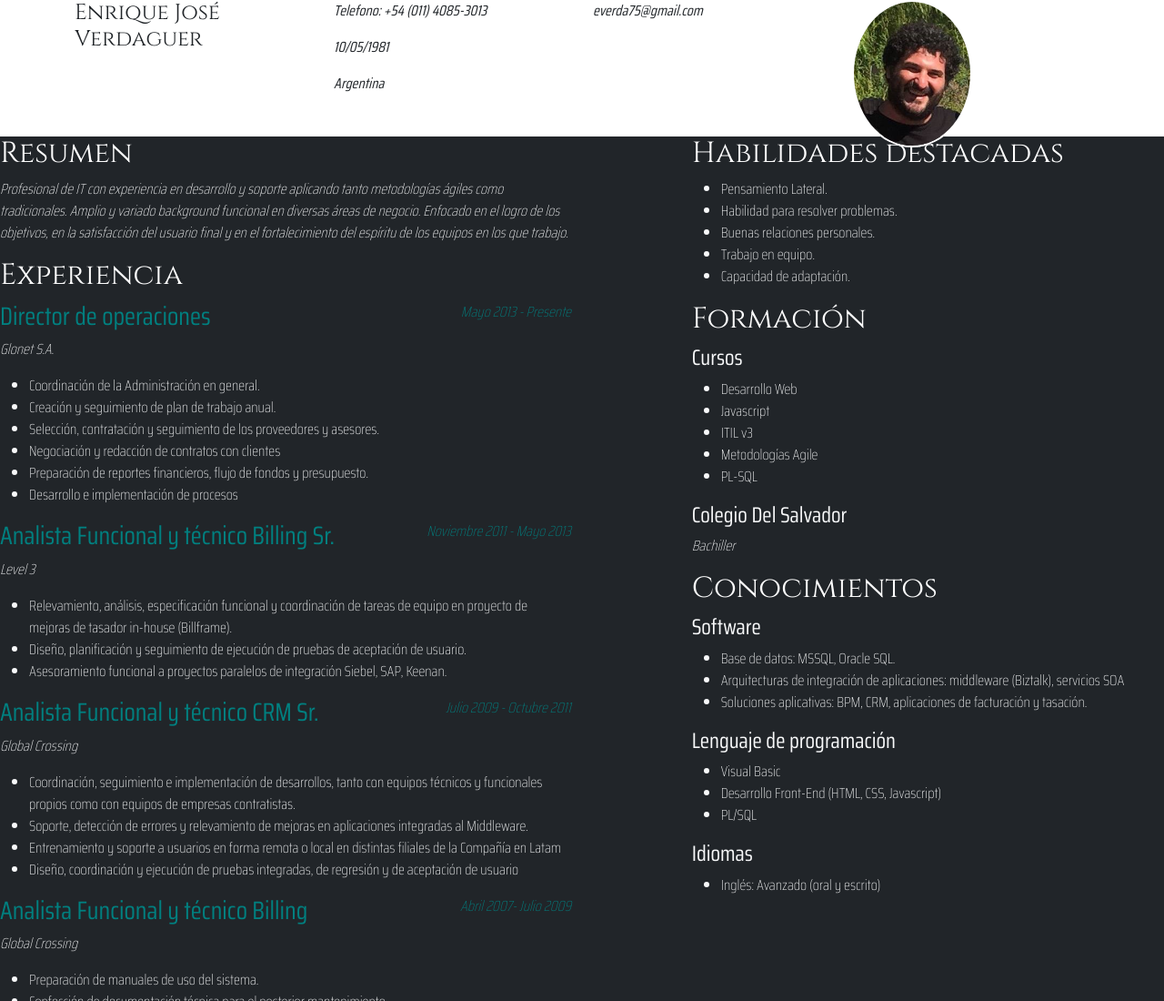
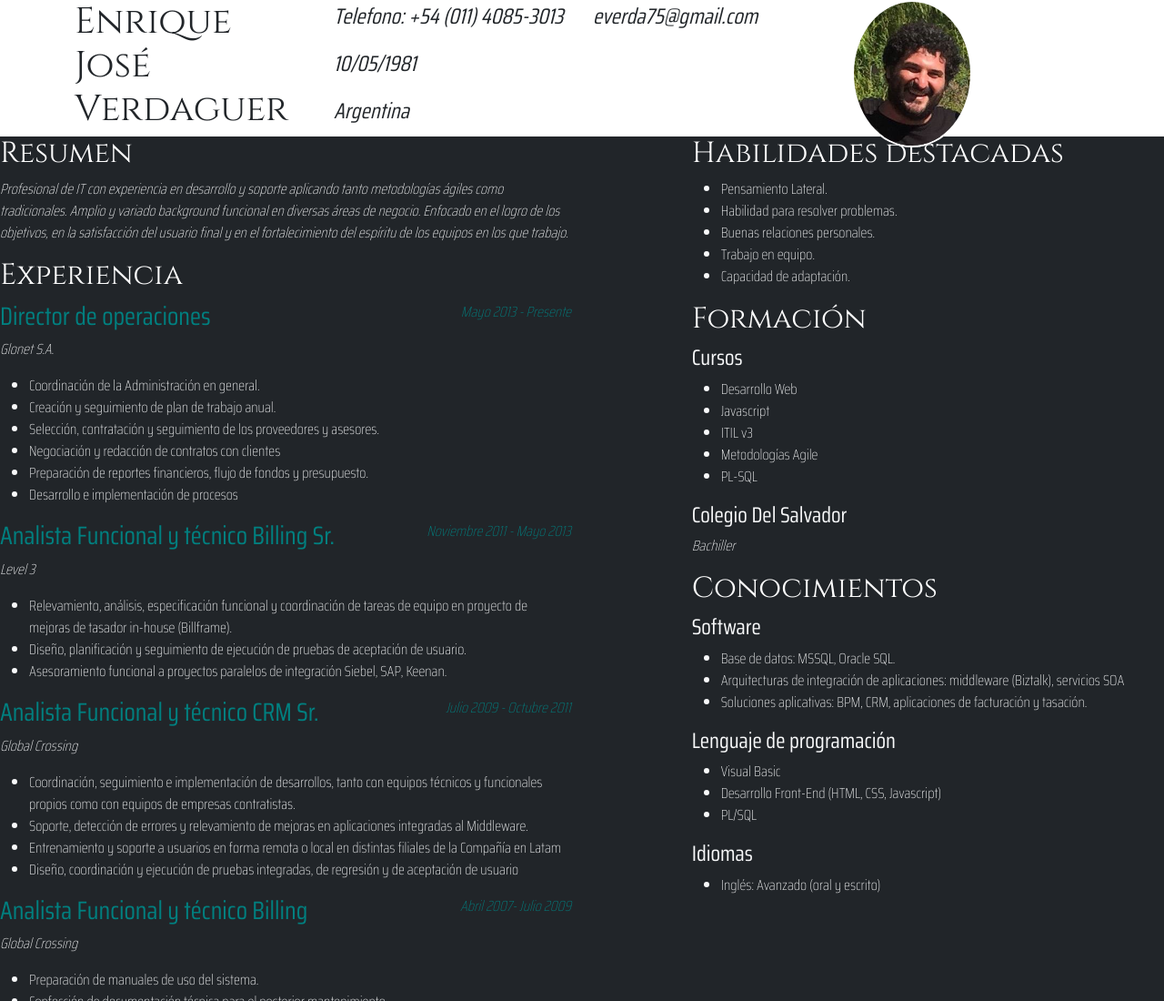
Before and after one commit to everda/curriculum, a website: page index.html in a window 1280 px wide. Shown: the top 1100 px of the page at 91% size. Drawn offline with nearby package versions, Linux system fonts and the light colour scheme.

Commit message:
Signed-off-by: Everda <everda75@gmail.com>

```diff
--- a/index.html
+++ b/index.html
@@ -40,12 +40,12 @@
                 <div class="col-3">
                     <h1>Enrique José Verdaguer</h1>
                 </div>
-                <div class="col-3">
+                <div class="col-3 datos">
                     <p>Telefono: +54 (011) 4085-3013</p>
                     <p>10/05/1981</p>
                     <p>Argentina</p>
                 </div>
-                <div class="col-3">
+                <div class="col-3 datos">
 
 
                     <p>everda75@gmail.com</p>
--- a/scss/styles.scss
+++ b/scss/styles.scss
@@ -5,7 +5,7 @@ body {
 h1 {
 
     font-family: 'Cinzel', serif;
-    font-size: 1.5rem;
+    font-size: 2.5rem;
 }
 
 h2{
@@ -21,6 +21,9 @@ h4{
     font-weight: 400;
 }
 
+.datos{
+    font-size: 1.5rem;
+}
 .foto {
     position: absolute;
     img {
```
Also changed, not shown: css/styles.css.
